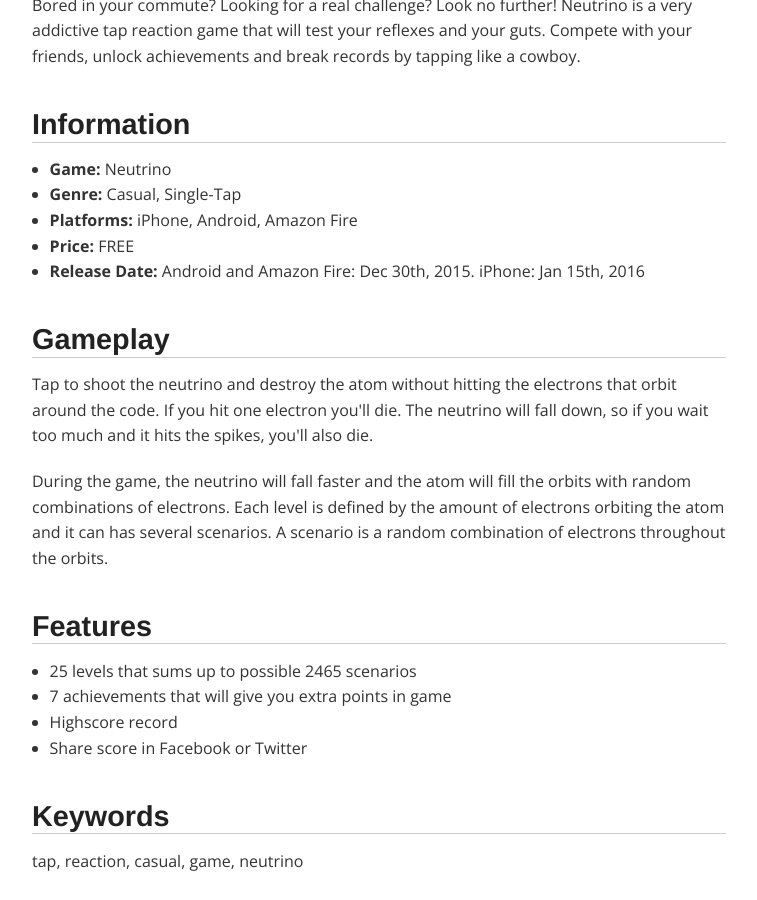
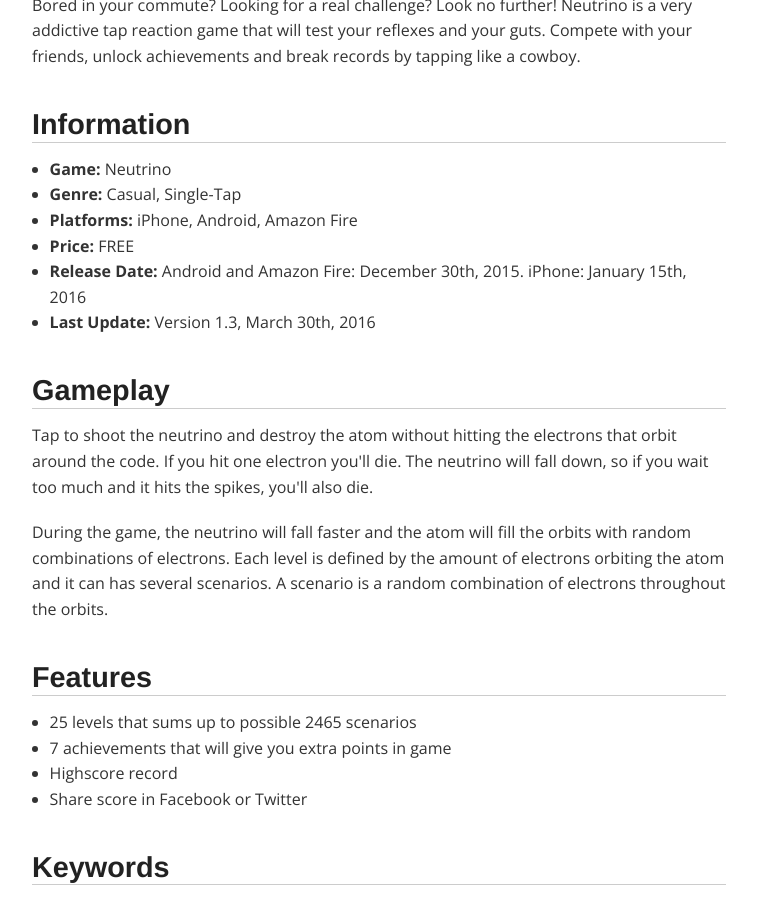
Before and after one commit to satanas/site, a Jekyll site: the page built from games/neutrino/presskit.html, in a window 1280 px wide and 900 px high, scrolled down 303 px. Shown: the whole window, without its empty margins (261-1018 px from the left). Built offline with Jekyll 4.4.1, drawn with Linux system fonts in a browser that asks for light colours; nearby versions of some CDN libraries; Markdown is read by kramdown in place of the engine named in the settings; some of the changed text lies outside the part shown.

Commit message:
Updating presskit with version 1.3

```diff
--- a/games/neutrino/presskit.html
+++ b/games/neutrino/presskit.html
@@ -20,7 +20,8 @@
   <li><strong>Genre:</strong> Casual, Single-Tap</li>
   <li><strong>Platforms:</strong> iPhone, Android, Amazon Fire</li>
   <li><strong>Price:</strong> FREE</li>
-  <li><strong>Release Date:</strong> Android and Amazon Fire: Dec 30th, 2015. iPhone: Jan 15th, 2016</li>
+  <li><strong>Release Date:</strong> Android and Amazon Fire: December 30th, 2015. iPhone: January 15th, 2016</li>
+  <li><strong>Last Update:</strong> Version 1.3, March 30th, 2016</li>
 </ul>
 
 <h3>Gameplay</h3>
@@ -84,6 +85,12 @@
 <iframe width="560" height="315" src="https://www.youtube.com/embed/kSxW8OCLiSM?rel=0&amp;showinfo=1&hd=1&vq=720 allowFullScreen" frameborder="0"></iframe>
 <p><a href="https://www.youtube.com/watch?v=kSxW8OCLiSM">Neutrino Trailer (YouTube)</a></p>
 
+<h3>Versions</h3>
+<ul>
+  <li><strong>1.3</strong>: Released on March 30th, 2016 for iPhone, Android and Amazon Fire</li>
+  <li><strong>1.0</strong>: Released on December 30th, 2015 for Android and Amazon Fire. January 15th, 2016 for iPhone</li>
+</ul>
+
 <h3>Contact</h3>
 <p>Developer: Wil Alvarez</p>
 <ul>
```
